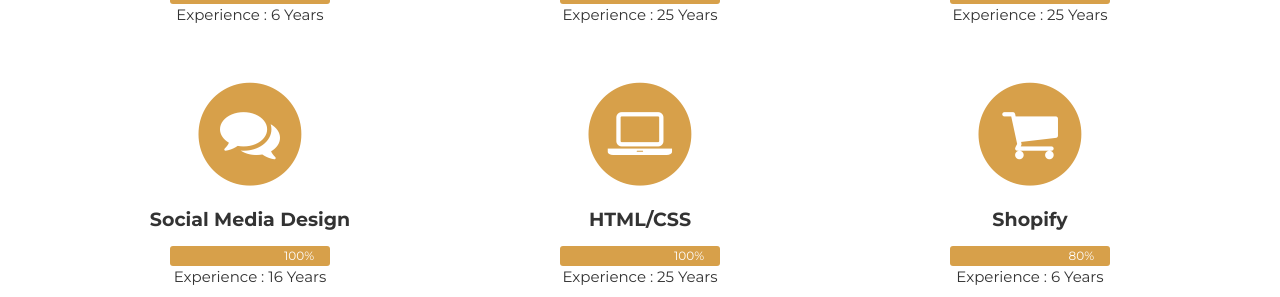
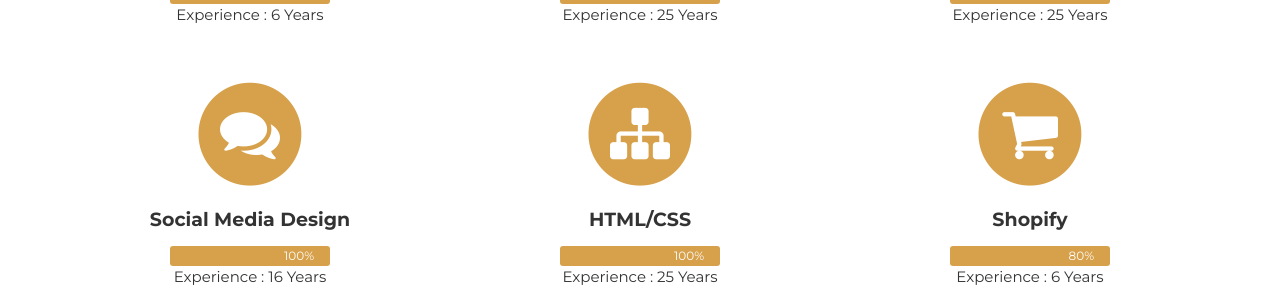
Before and after one commit to media4creations/aboutme, a Jekyll site: the page built from index.html, in a window 1280 px wide and 900 px high, scrolled down 1149 px. Shown: the part 153-450 px from the top of the window. Built offline with Jekyll 4.4.1, drawn with Linux system fonts in a browser that asks for light colours; some web fonts are replaced.

Commit message:
Update services.html

```diff
--- a/_includes/services.html
+++ b/_includes/services.html
@@ -84,7 +84,7 @@
                 <div class="col-md-4">
                     <span class="fa-stack fa-4x">
                         <i class="fa fa-circle fa-stack-2x text-primary"></i>
-                        <i class="fa fa-laptop fa-stack-1x fa-inverse"></i>
+                        <i class="fa fa-sitemap fa-stack-1x fa-inverse"></i>
                     </span>
                     <h4 class="service-heading">HTML/CSS</h4>
                     <section class="bar-graph bar-graph-horizontal bar-graph-one">
```
